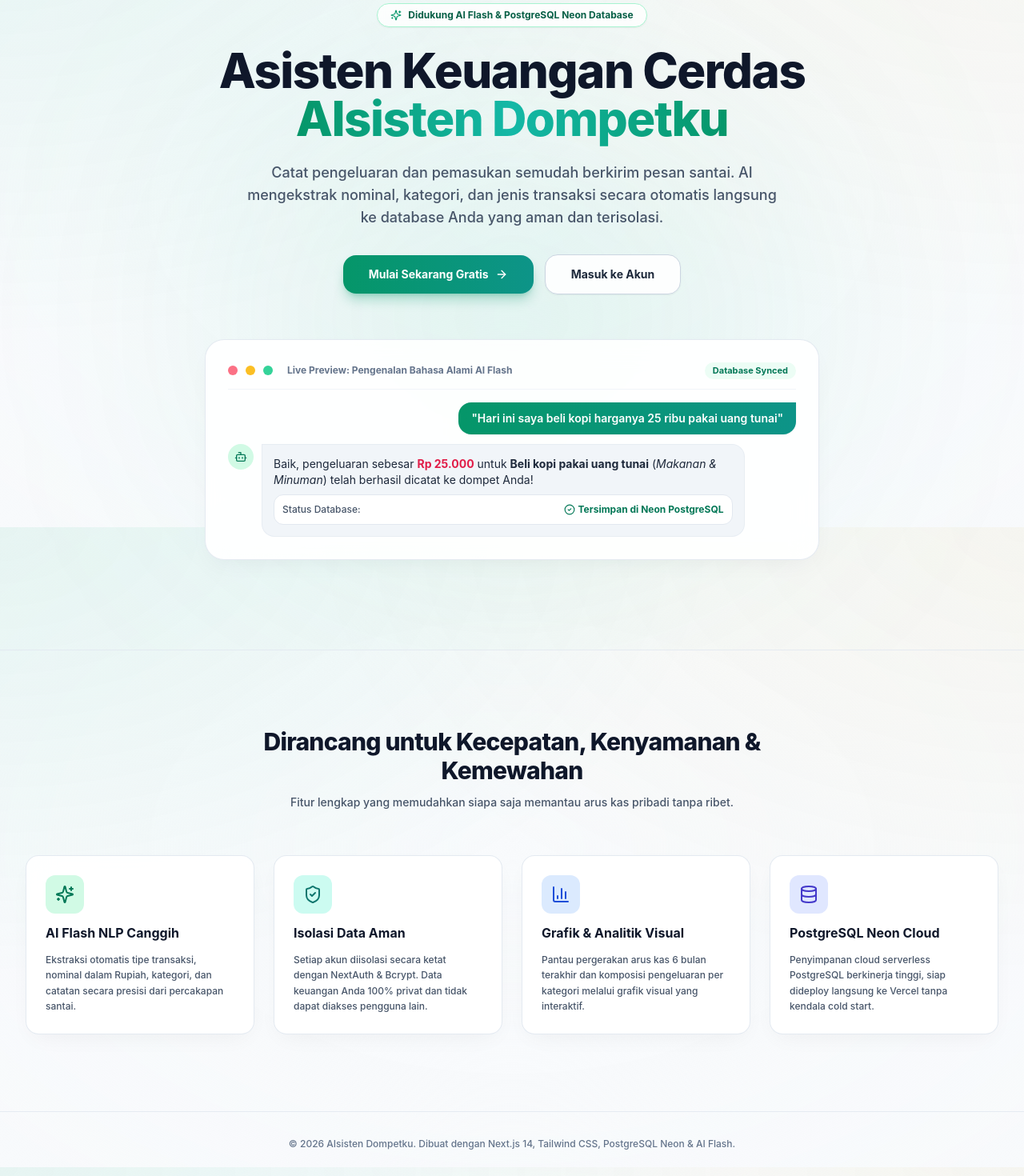
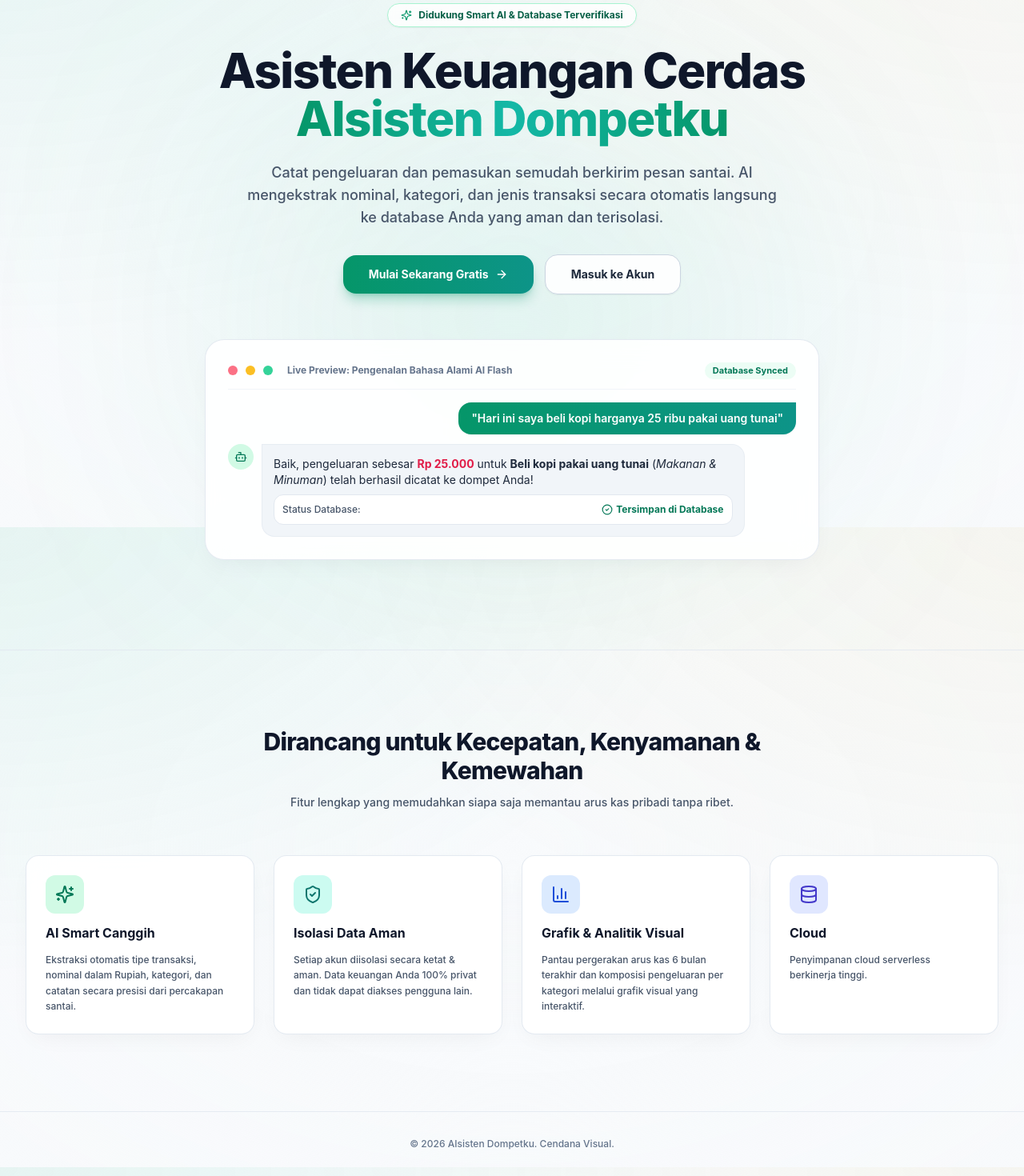
Before and after one commit to CendanaVisual/AIsisten-Dompetku, a Next.js app: page / in a window 1280 px wide. Shown: the part 141-1611 px from the top of the page at 80% size. Built offline with nearby package versions, Linux system fonts and the light colour scheme; no server answers.

Commit message:
Update page.tsx

```diff
--- a/app/page.tsx
+++ b/app/page.tsx
@@ -27,7 +27,7 @@ export default function HomePage() {
         <div className="mx-auto max-w-7xl px-4 sm:px-6 lg:px-8 text-center">
           <div className="inline-flex items-center gap-2 rounded-full border border-emerald-200 dark:border-gold-500/40 bg-white/80 dark:bg-slate-900/80 px-4 py-1.5 text-xs font-bold text-emerald-800 dark:text-gold-300 shadow-sm backdrop-blur-sm mb-6">
             <Sparkles className="h-3.5 w-3.5 text-emerald-600 dark:text-gold-400" />
-            <span>Didukung AI Flash & PostgreSQL Neon Database</span>
+            <span>Didukung Smart AI & Database Terverifikasi</span>
           </div>
 
           <h1 className="text-4xl sm:text-6xl font-extrabold tracking-tight text-slate-900 dark:text-gold-100 max-w-4xl mx-auto leading-[1.15]">
@@ -105,7 +105,7 @@ export default function HomePage() {
                   <div className="bg-white dark:bg-slate-950 p-2.5 rounded-xl border border-slate-200 dark:border-gold-500/20 text-xs flex items-center justify-between">
                     <span className="text-slate-600 dark:text-gold-400 font-medium">Status Database:</span>
                     <span className="text-emerald-700 dark:text-gold-400 font-bold flex items-center gap-1">
-                      <CheckCircle2 className="h-3.5 w-3.5" /> Tersimpan di Neon PostgreSQL
+                      <CheckCircle2 className="h-3.5 w-3.5" /> Tersimpan di Database
                     </span>
                   </div>
                 </div>
@@ -134,7 +134,7 @@ export default function HomePage() {
                 <Sparkles className="h-6 w-6" />
               </div>
               <h3 className="font-bold text-base text-slate-900 dark:text-gold-200">
-                AI Flash NLP Canggih
+                AI Smart Canggih
               </h3>
               <p className="text-xs text-slate-600 dark:text-gold-400/80 leading-relaxed font-medium">
                 Ekstraksi otomatis tipe transaksi, nominal dalam Rupiah, kategori, dan catatan secara presisi dari percakapan santai.
@@ -150,7 +150,7 @@ export default function HomePage() {
                 Isolasi Data Aman
               </h3>
               <p className="text-xs text-slate-600 dark:text-gold-400/80 leading-relaxed font-medium">
-                Setiap akun diisolasi secara ketat dengan NextAuth & Bcrypt. Data keuangan Anda 100% privat dan tidak dapat diakses pengguna lain.
+                Setiap akun diisolasi secara ketat & aman. Data keuangan Anda 100% privat dan tidak dapat diakses pengguna lain.
               </p>
             </div>
 
@@ -173,10 +173,10 @@ export default function HomePage() {
                 <Database className="h-6 w-6" />
               </div>
               <h3 className="font-bold text-base text-slate-900 dark:text-gold-200">
-                PostgreSQL Neon Cloud
+                Cloud
               </h3>
               <p className="text-xs text-slate-600 dark:text-gold-400/80 leading-relaxed font-medium">
-                Penyimpanan cloud serverless PostgreSQL berkinerja tinggi, siap dideploy langsung ke Vercel tanpa kendala cold start.
+                Penyimpanan cloud serverless berkinerja tinggi.
               </p>
             </div>
           </div>
@@ -185,7 +185,7 @@ export default function HomePage() {
 
       {/* Footer */}
       <footer className="border-t border-slate-200/80 dark:border-gold-500/25 py-8 text-center text-xs text-slate-500 dark:text-gold-400/70 font-medium">
-        <p>© 2026 AIsisten Dompetku. Dibuat dengan Next.js 14, Tailwind CSS, PostgreSQL Neon & AI Flash.</p>
+        <p>© 2026 AIsisten Dompetku. Cendana Visual.</p>
       </footer>
     </div>
   );
```
